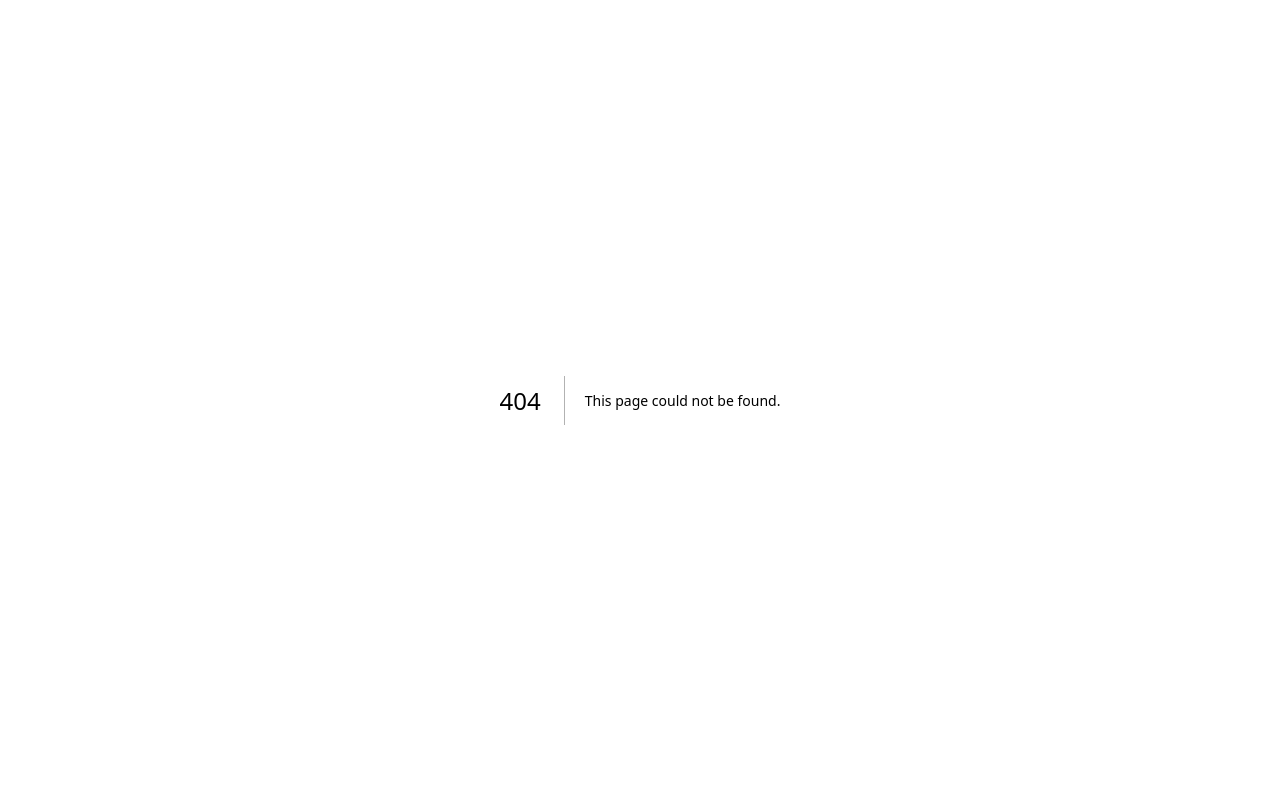
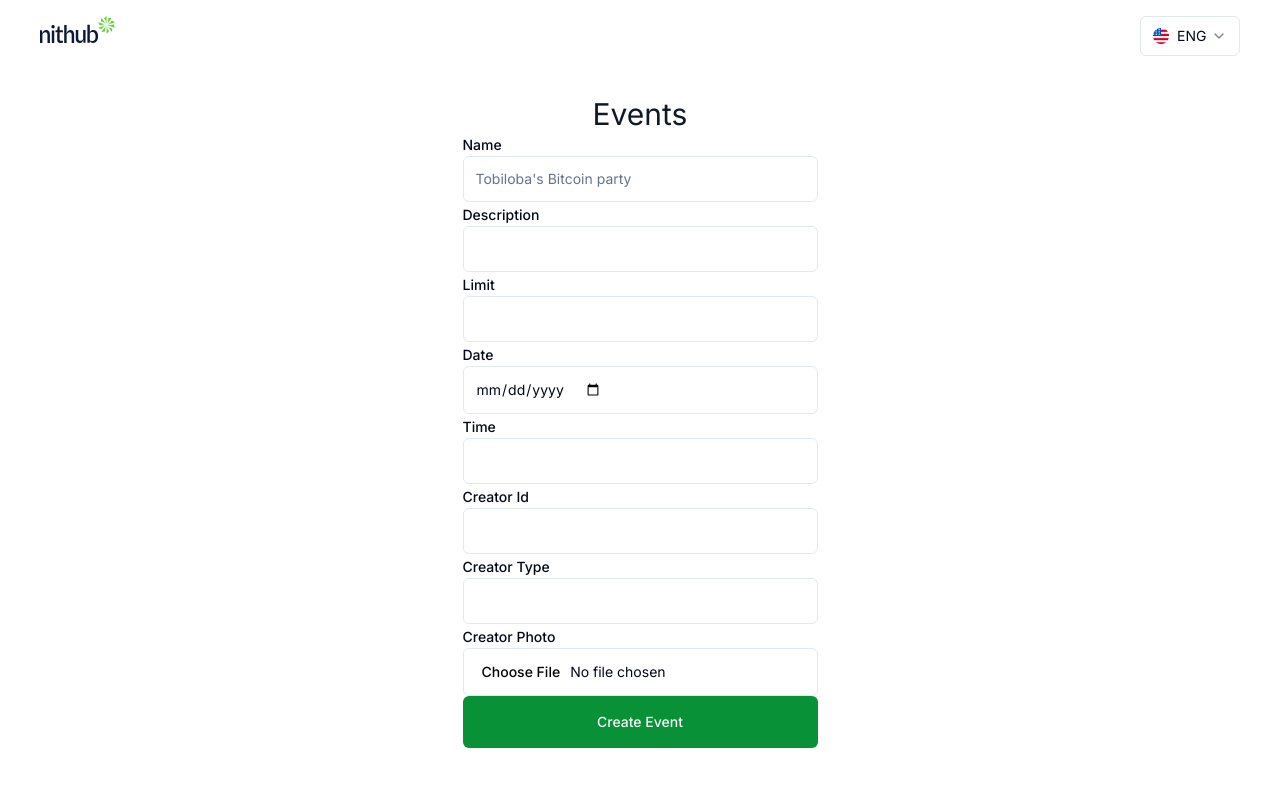
Before and after one commit to nithubunilag/attendance-management-frontend, a Next.js app: page /events in a window 1280 px wide. Before the commit this address had no page. Shown: the top 786 px of the page. Built offline with nearby package versions, Linux system fonts and the light colour scheme.

Commit message:
feat: events form

```diff
--- /dev/null
+++ b/app/events/page.tsx
@@ -0,0 +1,176 @@
+"use client";
+import { Multiselect } from "@/components/multiselect";
+import { Button } from "@/components/ui/button";
+import { Input } from "@/components/ui/input";
+import { Label } from "@/components/ui/label";
+import { Logo } from "@/public/icons";
+import { useEventApi } from "@/services/events/event-hooks";
+import { MailIcon } from "lucide-react";
+import Image from "next/image";
+import Link from "next/link";
+import { useRouter } from "next/navigation";
+import React, { useState } from "react";
+
+function Events() {
+  const [formData, setFormData] = useState(new FormData());
+  const { handler } = useEventApi();
+
+  const { push } = useRouter();
+
+  const handleChange = (e: any) => {
+    const { name, value } = e.target;
+    formData.set(name, value);
+  };
+
+  const handleEvent = async (e: any) => {
+    console.log("Hey");
+    e.preventDefault();
+
+    try {
+      await handler(formData);
+    } catch (err) {
+      console.log(err);
+    }
+  };
+
+  const handleButtonStuff = () => {
+    console.log("Hey");
+  };
+
+  return (
+    <div>
+      <header className="">
+        <div className="py-4 mobile_lg:px-4 px-10 flex justify-between">
+          <Link href="/">
+            <Logo />
+          </Link>
+
+          <div className="block">
+            <Multiselect />
+          </div>
+        </div>
+      </header>
+      <form
+        onSubmit={handleEvent}
+        className="h-[calc(100vh-100px)] mobile_sm:px-4 w-full flex justify-center items-center"
+      >
+        {/* <GenericForm fields={fields}/> */}
+        <div className="mx-auto max-h-screen overflow-y-auto">
+          <div className="space-y-2 text-center">
+            <h1 className="text-3xl font-semi-bold text-[#101928]">Events</h1>
+          </div>
+          <div className="">
+            <div className="relative">
+              <Label htmlFor="name" className="text-[101928]">
+                Name
+              </Label>
+              <Input
+                className="pr-10"
+                onChange={handleChange}
+                id="name"
+                placeholder="Tobiloba's Bitcoin party"
+                required
+                type="text"
+              />
+            </div>
+            <div className="relative ">
+              <Label htmlFor="description" className="text-[101928]">
+                Description
+              </Label>
+              <Input
+                className="pr-10"
+                id="description"
+                onChange={handleChange}
+                required
+                type={"text"}
+              />
+            </div>
+            <div className="relative ">
+              <Label htmlFor="limit" className="text-[101928]">
+                Limit
+              </Label>
+              <Input
+                className="pr-10"
+                id="limit"
+                onChange={handleChange}
+                required
+                type={"text"}
+              />
+            </div>
+            <div className="relative">
+              <Label htmlFor="date" className="text-[101928]">
+                Date
+              </Label>
+              <Input
+                className="pr-10"
+                id="date"
+                onChange={handleChange}
+                required
+                type={"date"}
+              />
+            </div>
+            <div className="relative ">
+              <Label htmlFor="time" className="text-[101928]">
+                Time
+              </Label>
+              <Input
+                className="pr-10"
+                id="time"
+                onChange={handleChange}
+                required
+                type={"text"}
+              />
+            </div>
+            <div className="relative">
+              <Label htmlFor="creatorId" className="text-[101928]">
+                Creator Id
+              </Label>
+              <Input
+                className="pr-10"
+                id="creatorId"
+                onChange={handleChange}
+                required
+                type={"text"}
+              />
+            </div>
+            <div className="relative">
+              <Label htmlFor="creatorType" className="text-[101928]">
+                Creator Type
+              </Label>
+              <Input
+                className="pr-10"
+                id="creatorType"
+                onChange={handleChange}
+                required
+                type={"text"}
+              />
+            </div>
+            <div className="relative ">
+              <Label htmlFor="coverPhoto" className="text-[101928]">
+                Creator Photo
+              </Label>
+              <Input
+                className="pr-10"
+                id="coverPhoto"
+                onChange={(e: any) => formData.set("file", e.target.files[0])}
+                required
+                type={"file"}
+              />
+            </div>
+
+            <Button
+              size="lg"
+              // onClick={handleButtonStuff}
+              className="w-full drop-shadow-xlselect bg-[#099137] py-4"
+              type="submit"
+            >
+              Create Event
+            </Button>
+          </div>
+        </div>
+      </form>
+    </div>
+  );
+}
+
+export default Events;
--- a/app/login/page.tsx
+++ b/app/login/page.tsx
@@ -1,36 +1,62 @@
-"use client"
-import GenericForm from "../components/ui/FormInput/genericForm"
-import { Label } from "@/components/ui/label"
-import { Input } from "@/components/ui/input"
-import { Button } from "@/components/ui/button"
-import GoogleIcon from "@/public/google.png"
-import Image from "next/image"
-import { Logo } from "@/public/icons"
-import { Select } from "@/components/ui/select"
-import { Multiselect } from "@/components/multiselect"
-import { MailIcon, EyeOff, EyeIcon } from "lucide-react"
-import { useState } from "react"
-import Link from "next/link"
-
+"use client";
+import GenericForm from "../components/ui/FormInput/genericForm";
+import { Label } from "@/components/ui/label";
+import { Input } from "@/components/ui/input";
+import { Button } from "@/components/ui/button";
+import GoogleIcon from "@/public/google.png";
+import Image from "next/image";
+import { Logo } from "@/public/icons";
+import { Select } from "@/components/ui/select";
+import { Multiselect } from "@/components/multiselect";
+import { MailIcon, EyeOff, EyeIcon } from "lucide-react";
+import { useState } from "react";
+import Link from "next/link";
+import { useLoginApi } from "@/services/auth/auth-hooks";
+import { useRouter } from "next/navigation";
 const fields = [
-    {type: "email", name: "email", required: true, label: "Email", autoComplete: "email"},
-    {type: "date", name: "date", required: true, label: "Date"},
-    {type: "text", name: "favorite_color", required: false, label: "Favorite color"},
-]
-
+  {
+    type: "email",
+    name: "email",
+    required: true,
+    label: "Email",
+    autoComplete: "email",
+  },
+  { type: "date", name: "date", required: true, label: "Date" },
+  {
+    type: "text",
+    name: "favorite_color",
+    required: false,
+    label: "Favorite color",
+  },
+];
 
 const Login = () => {
   const [passwordVisible, setPasswordVisible] = useState(false);
-  const [formData, setFormData] = useState({email: "", password: ""})
+  const [formData, setFormData] = useState({ email: "", password: "" });
+  const { handler } = useLoginApi();
 
-  const handleLogin = (e: any) => {
-    e.preventDefault()
-    // Logic for Api call
+  const { push } = useRouter();
+
+  const handleLogin = async (e: any) => {
+    console.log("Hey");
+    e.preventDefault();
+
+    try {
+      await handler(formData);
+    } catch (err) {
+      console.log(err);
     }
+
+    push("/events");
+  };
 
   const handleGoogleSignUp = () => {
     // Logic for google sigup
-  }
+  };
+
+  const handleButtonStuff = () => {
+    console.log("Hey");
+  };
   return (
     <div>
       <header className="">
@@ -40,61 +66,114 @@ const Login = () => {
           </Link>
 
           <div className="block">
-         <Multiselect/>
+            <Multiselect />
           </div>
         </div>
       </header>
-    <form onSubmit={handleLogin} className="h-[calc(100vh-100px)] mobile_sm:px-4 w-full flex justify-center items-center">
+      <form
+        onSubmit={handleLogin}
+        className="h-[calc(100vh-100px)] mobile_sm:px-4 w-full flex justify-center items-center"
+      >
         {/* <GenericForm fields={fields}/> */}
         <div className="mx-auto space-y-6">
           <div className="space-y-2 text-center">
             <h1 className="text-3xl font-semi-bold text-[#101928]">Log In</h1>
-        <p className="text-[#667185] text-[13px] dark:text-gray-400">Enter your credentials to access your account</p>
+            <p className="text-[#667185] text-[13px] dark:text-gray-400">
+              Enter your credentials to access your account
+            </p>
           </div>
           <div className="space-y-4">
             <div className="space-y-2 relative">
-          <Label htmlFor="email" className="text-[101928]">EMAIL ADDRESS</Label>
-          <Input className="pr-10" value={formData.email} onChange={(e) => setFormData({...formData, email: e.target.value})} id="email" placeholder="m@example.com" required type="email" />
+              <Label htmlFor="email" className="text-[101928]">
+                EMAIL ADDRESS
+              </Label>
+              <Input
+                className="pr-10"
+                value={formData.email}
+                onChange={(e) =>
+                  setFormData({ ...formData, email: e.target.value })
+                }
+                id="email"
+                placeholder="m@example.com"
+                required
+                type="email"
+              />
               <div className="absolute cursor-pointer inset-y-0 right-0 top-[30%] flex items-center pr-3 pointer-events-none">
                 <MailIcon size={22} className=" text-[#667185]" />
               </div>
             </div>
             <div className="relative space-y-2">
-          <Label htmlFor="password" className="text-[101928]">PASSWORD</Label>
-          <Input className="pr-10" value={formData.password} id="password" onChange={(e) => setFormData({...formData, password: e.target.value})} required type={passwordVisible ? "text" : "password"} />
-          <div onClick={() => setPasswordVisible(prev => !prev)} className="absolute cursor-pointer inset-y-0 right-0 top-[30%] flex items-center pr-3">
-        {passwordVisible ? <EyeIcon  size={22} className=" text-[#667185]" /> : <EyeOff size={22} className=" text-[#667185]" />}
+              <Label htmlFor="password" className="text-[101928]">
+                PASSWORD
+              </Label>
+              <Input
+                className="pr-10"
+                value={formData.password}
+                id="password"
+                onChange={(e) =>
+                  setFormData({ ...formData, password: e.target.value })
+                }
+                required
+                type={passwordVisible ? "text" : "password"}
+              />
+              <div
+                onClick={() => setPasswordVisible((prev) => !prev)}
+                className="absolute cursor-pointer inset-y-0 right-0 top-[30%] flex items-center pr-3"
+              >
+                {passwordVisible ? (
+                  <EyeIcon size={22} className=" text-[#667185]" />
+                ) : (
+                  <EyeOff size={22} className=" text-[#667185]" />
+                )}
               </div>
             </div>
             <div className="flex w-full pb-2 mobile_lg:gap-12 gap-20 justify-between">
               <div className="flex items-center gap-2">
                 <input type="checkbox" />
-            <label htmlFor="" className="text-[13px]">Remember me for 30 days</label>
+                <label htmlFor="" className="text-[13px]">
+                  Remember me for 30 days
+                </label>
               </div>
               <div>
                 <p className="text-[#099137] text-[13px]">Forget Password</p>
               </div>
             </div>
-        <Button size="lg" className="w-full drop-shadow-xlselect bg-[#099137] py-4" type="submit">
+            <Button
+              size="lg"
+              onClick={handleButtonStuff}
+              className="w-full drop-shadow-xlselect bg-[#099137] py-4"
+              type="submit"
+            >
               Log into Account
             </Button>
             <div className="before:absolute text-[#667185] py-2 relative before:top-1/2 flex w-full justify-center items-center before:left-0 before:h-[1px] before:w-[45%] before:bg-[#F0F2F5] after:absolute after:top-1/2 after:right-0 after:h-[1px] after:w-[45%] after:bg-[#F0F2F5]">
               or
             </div>
-            <Button onClick={handleGoogleSignUp} size="lg" className="w-full py-4 flex items-center gap-3" variant="outline">
-            <Image src={GoogleIcon} width={20} height={20} alt="Google Icon"/>
+            <Button
+              onClick={handleGoogleSignUp}
+              size="lg"
+              className="w-full py-4 flex items-center gap-3"
+              variant="outline"
+            >
+              <Image
+                src={GoogleIcon}
+                width={20}
+                height={20}
+                alt="Google Icon"
+              />
               <span>Sign in with Google</span>
             </Button>
 
             <div className="flex items-center gap-2 text-[13px] justify-center">
               <p>Are you new here?</p>
-        <span className="text-[#099137] cursor-pointer font-semibold">Create Account</span>
+              <span className="text-[#099137] cursor-pointer font-semibold">
+                Create Account
+              </span>
             </div>
           </div>
         </div>
       </form>
     </div>
-
-    )
-}
-export default Login
+  );
+};
+export default Login;
--- a/app/utils/headerRoutes.ts
+++ b/app/utils/headerRoutes.ts
@@ -1,18 +1,18 @@
 export const headerRoutes = [
   {
     name: "Client",
-      id: "#",
+    id: "#1",
   },
   {
     name: "Students",
-      id: "#",
+    id: "#2",
   },
   {
     name: "Visitors",
-      id: "#",
+    id: "#3",
   },
   {
     name: "Intern",
-      id: "#",
+    id: "#4",
   },
 ];
--- a/hooks/useApi.ts
+++ b/hooks/useApi.ts
@@ -47,7 +47,7 @@ export const useApi = <T, K>(apiFunc: (arg: K) => Promise<AxiosResponse>) => {
 
       // Display an error toast message
 
-      toast(error.message || "", {
+      toast(error?.message || "", {
         type: "error",
       });
 
--- a/services/axios.ts
+++ b/services/axios.ts
@@ -1,6 +1,6 @@
 import axios from "axios";
 
-export const API_URL = "";
+export const API_URL = "https://nithubdev.unilag.edu.ng/nitmanager-api";
 
 const axiosInstance = axios.create({
   baseURL: API_URL,
@@ -18,6 +18,9 @@ axiosInstance.interceptors.response.use(
 
     if (error.response && error.response.status === 401) {
       retries -= 1;
+
+
+      console.log("retry")
 
       await fetch(`${API_URL}/auth/refresh-token`, {
         credentials: "include",
--- /dev/null
+++ b/services/events/event-hooks/index.ts
@@ -0,0 +1 @@
+export * from "./useEventApi";
--- /dev/null
+++ b/services/events/event-hooks/useEventApi.ts
@@ -0,0 +1,25 @@
+import { IApiHookBaseResponse, IBaseApiResponse } from "@/services/types";
+import { IEvent } from "../event.interface";
+import { eventService } from "../event.service";
+import { useApi } from "@/hooks/useApi";
+
+export const useEventApi: () => IApiHookBaseResponse<any, IEvent> = () => {
+  const loginRequest = useApi<IBaseApiResponse<IEvent>, any>((data: any) => {
+    return eventService.createEvent(data);
+  });
+
+  const handleEvent = async (eventDetails: any) => {
+    loginRequest.reset();
+
+    return (await loginRequest.request(
+      eventDetails
+    )) as IBaseApiResponse<IEvent>;
+  };
+
+  return {
+    handler: handleEvent,
+    data: loginRequest.data,
+    error: loginRequest.error,
+    loading: loginRequest.loading,
+  };
+};
--- /dev/null
+++ b/services/events/event.service.ts
@@ -0,0 +1,50 @@
+import { API_URL, axiosInstance } from "../axios";
+import { IBaseApiResponse } from "../types";
+
+import { IEvent } from "./event.interface";
+
+/**
+ * Service class for handling authentication-related API requests.
+ * If any of the requests yields a response of type @type {IBaseApiResponse} without a specified generic, the API solely provides a message string in the response.
+ * @class
+ */
+class EventService {
+  /**
+   * The base URL for authentication-related API endpoints.
+   * @private
+   * @type {string}
+   */
+  private eventUrl!: string;
+
+  /**
+   * Constructor for the AuthService class.
+   *
+   * @constructor
+   * @param {string} baseURL - The base URL for the API.
+   */
+  constructor(baseURL: string) {
+    this.eventUrl = `${baseURL}`;
+  }
+
+  /**
+   * Method to send a sign-in request.
+   *
+   * @async
+   * @method
+   * @param {ILoginRequest} data - The login request data.
+   * @returns {Promise<IBaseApiResponse<IUser>>} - The API response with user data.
+   */
+  public async createEvent(data: any) {
+    return await axiosInstance.post<IBaseApiResponse<IEvent>>(
+      `${this.eventUrl}/events`,
+      data,
+      {
+        headers: {
+          "Content-Type": "multipart/form-data",
+        },
+      }
+    );
+  }
+}
+
+export const eventService = new EventService(API_URL);
```
Also changed, not shown: services/auth/auth-hooks/useLoginApi.ts (+20 -13 lines), services/events/event.interface.ts (added, +15 -0 lines). Lines whose indentation alone changed are shown as unchanged.
